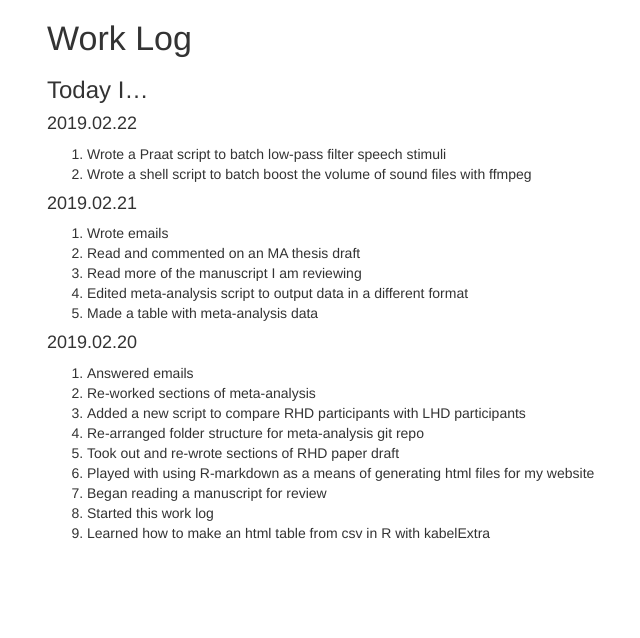
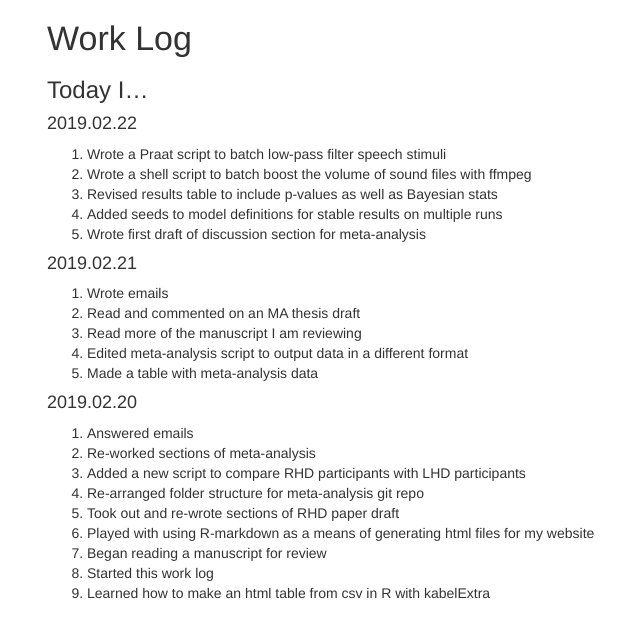
Before and after one commit to ethanweed/ethanweed.github.io, a Jekyll site: the page worklog/WorkLog.html, which Jekyll copies as it is, in a window 1280 px wide. Shown: the top 638 px of the page, without its empty margins (138-778 px from the left). Built offline with Jekyll 4.4.1, drawn with Linux system fonts in a browser that asks for light colours.

Commit message:
updated worklog

```diff
--- a/worklog/WorkLog.Rmd
+++ b/worklog/WorkLog.Rmd
@@ -8,6 +8,9 @@ output: html_document
 #### 2019.02.22
 1. Wrote a Praat script to batch low-pass filter speech stimuli
 1. Wrote a shell script to batch boost the volume of sound files with ffmpeg
+1. Revised results table to include p-values as well as Bayesian stats
+1. Added seeds to model definitions for stable results on multiple runs
+1. Wrote first draft of discussion section for meta-analysis
 
 #### 2019.02.21
 1. Wrote emails
--- a/worklog/WorkLog.html
+++ b/worklog/WorkLog.html
@@ -130,6 +130,9 @@ $(document).ready(function () {
 <ol style="list-style-type: decimal">
 <li>Wrote a Praat script to batch low-pass filter speech stimuli</li>
 <li>Wrote a shell script to batch boost the volume of sound files with ffmpeg</li>
+<li>Revised results table to include p-values as well as Bayesian stats</li>
+<li>Added seeds to model definitions for stable results on multiple runs</li>
+<li>Wrote first draft of discussion section for meta-analysis</li>
 </ol>
 </div>
 <div id="section-1" class="section level4">
```
